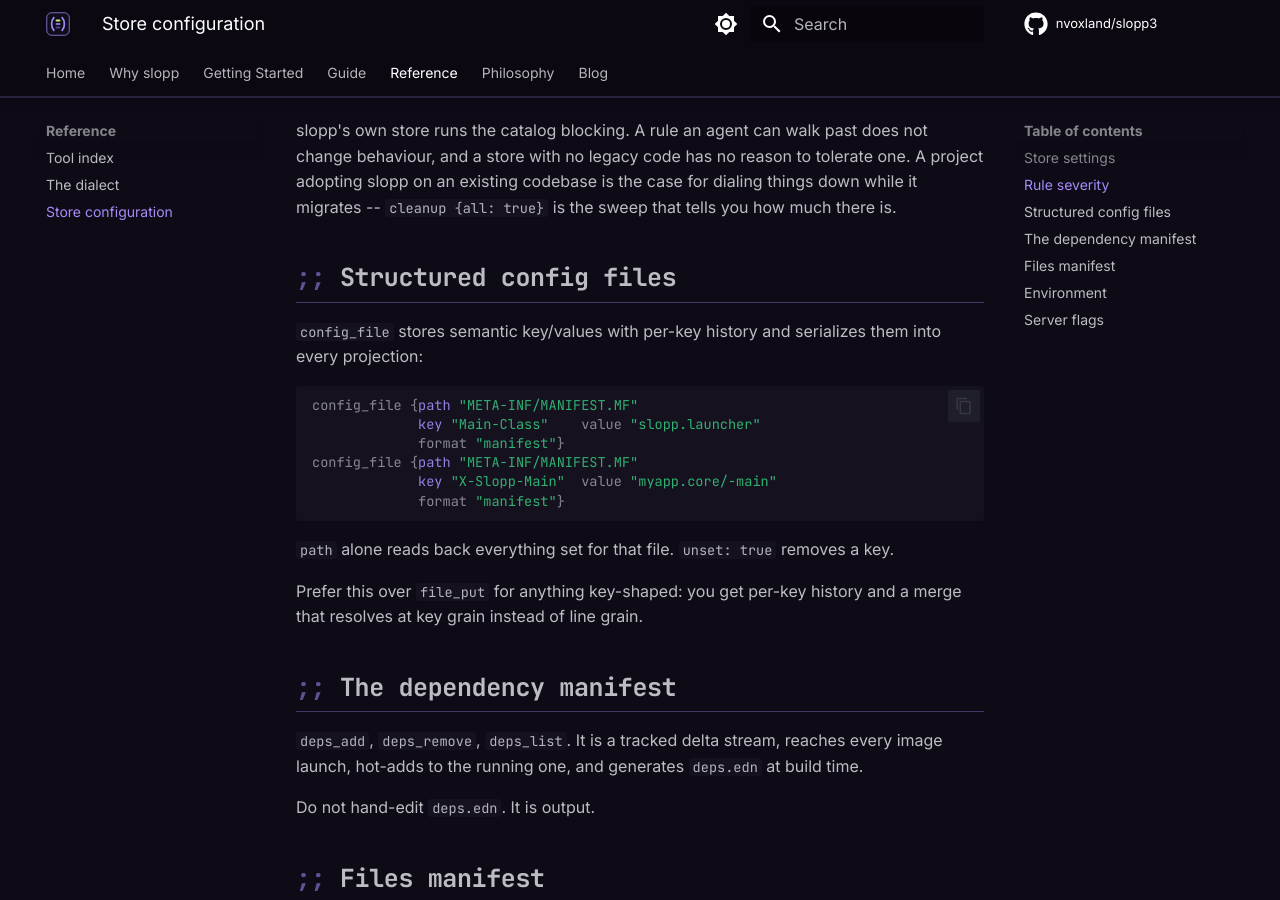
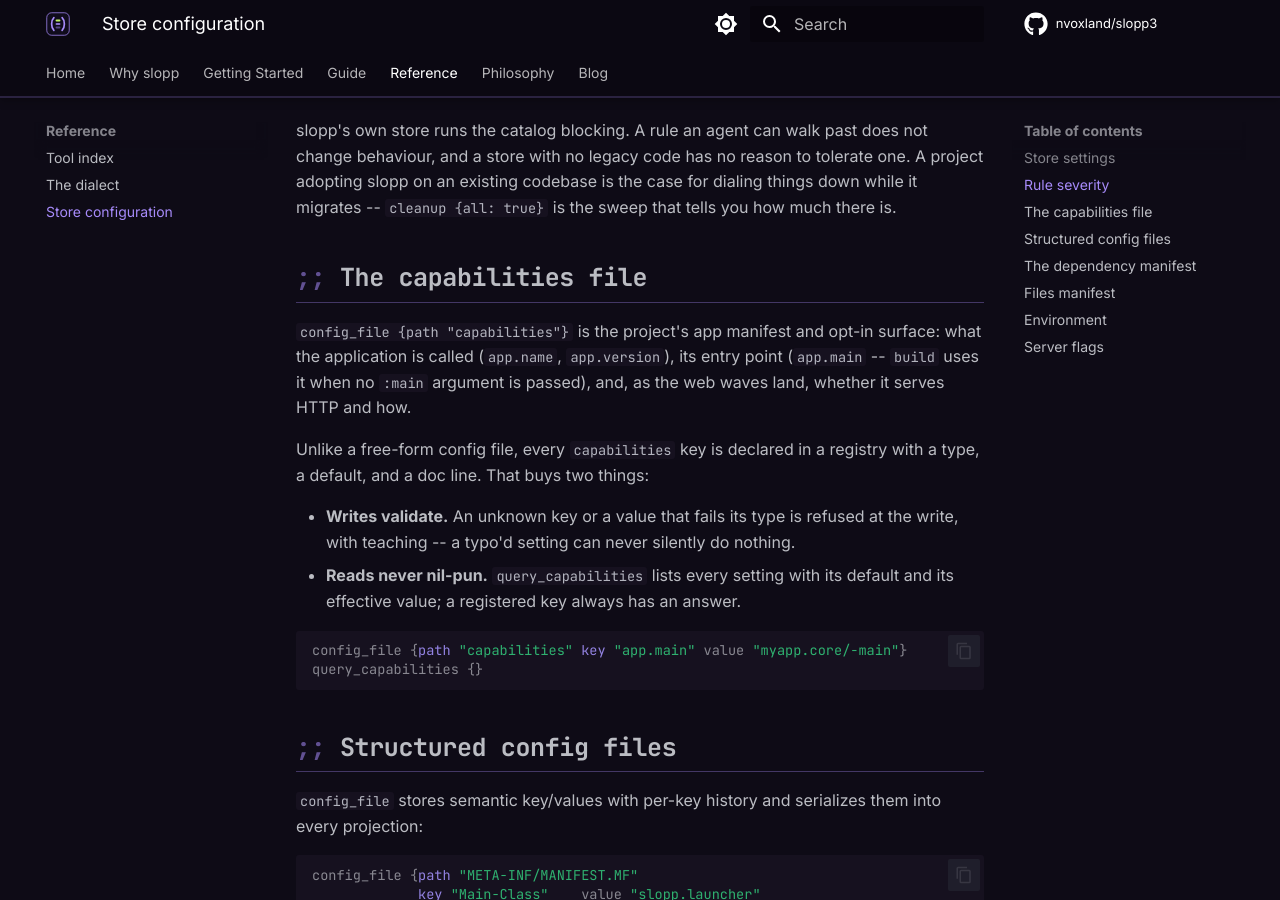
Before and after one commit to nvoxland/slopp3, an MkDocs documentation site: the page built from docs/reference/config.md, in a window 1280 px wide and 900 px high, scrolled down 847 px. Built offline with MkDocs 1.6.1 and Material for MkDocs 9.7.7, drawn with Linux system fonts in a browser that asks for light colours; comment, search, counter and statistics services are not loaded.

Commit message:
D-web wave 0 docs: the capability registry
The capabilities config file is the store's app manifest and opt-in
surface, backed by a declared registry (type, default, doc per key) that
validates writes, answers effective values without nil-puns, and feeds
the new query_capabilities tool. build! falls back to app.main/app.name.
Decision record in D-web; operation-api gains the registry section; the
public config/tools pages and the slopp/slopp-setup skills follow.

````diff
--- a/docs/reference/config.md
+++ b/docs/reference/config.md
@@ -33,6 +33,27 @@ not change behaviour, and a store with no legacy code has no reason to tolerate
 one. A project adopting slopp on an existing codebase is the case for dialing
 things down while it migrates -- `cleanup {all: true}` is the sweep that tells
 you how much there is.
+
+## The capabilities file
+
+`config_file {path "capabilities"}` is the project's app manifest and opt-in
+surface: what the application is called (`app.name`, `app.version`), its
+entry point (`app.main` -- `build` uses it when no `:main` argument is
+passed), and, as the web waves land, whether it serves HTTP and how.
+
+Unlike a free-form config file, every `capabilities` key is declared in a
+registry with a type, a default, and a doc line. That buys two things:
+
+- **Writes validate.** An unknown key or a value that fails its type is
+  refused at the write, with teaching -- a typo'd setting can never silently
+  do nothing.
+- **Reads never nil-pun.** `query_capabilities` lists every setting with its
+  default and its effective value; a registered key always has an answer.
+
+```clj
+config_file {path "capabilities" key "app.main" value "myapp.core/-main"}
+query_capabilities {}
+```
 
 ## Structured config files
 
````
Also changed, not shown: .context/decisions.md (+48 -0 lines), .context/operation-api.md (+25 -0 lines), docs/reference/tools.md (+1 -0 lines), plugins/slopp/skills/slopp-setup/SKILL.md (+5 -0 lines), plugins/slopp/skills/slopp/SKILL.md (+2 -1 lines).
